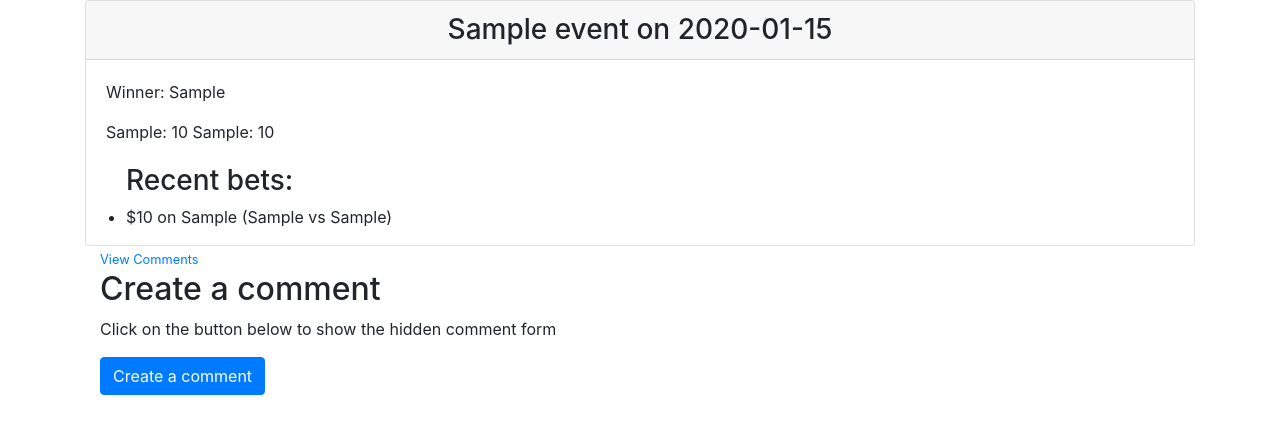
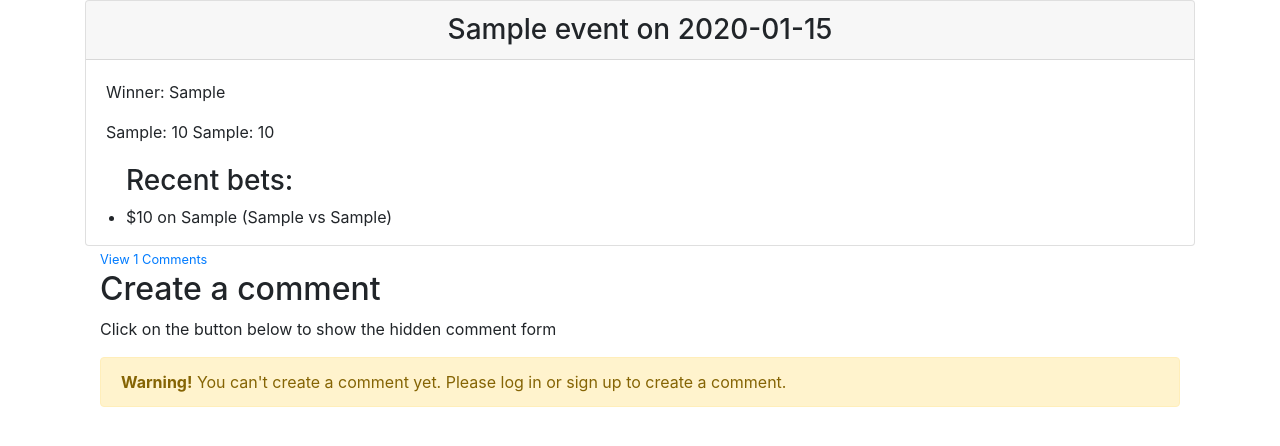
Before and after one commit to cmyk505/better-bets, a Flask app: page /event/1 in a window 1280 px wide. Shown: the part 56-502 px from the top of the page. Run offline with Flask 2, Linux system fonts and the light colour scheme; tables that the repository leaves empty hold one stand-in row (values such as "Sample post"); some libraries are stand-ins or nearby versions.

Commit message:
Updated event.html

```diff
--- a/templates/event.html
+++ b/templates/event.html
@@ -61,8 +61,9 @@
     <script src="../static/event.js"></script>
 
     <div class="container">
+        {% if comments|length > 0 %}
             <a href="#view_comments" data-toggle="collapse">
-            <small>View Comments</small>
+                <small>View {{ comments|length }} Comments</small>
             </a>
             <div id=view_comments class="collapse">
                 <div class="card-body">
@@ -80,11 +81,17 @@
                     {% endfor %}
                 </div>
             </div>
+        {% else %}
+            <div class="alert alert-info">
+                There are no comments related to this event.
+            </div>
+        {% endif %}
     </div>
 
     <div class=container>
         <h2> Create a comment </h2>
         <p>Click on the button below to show the hidden comment form</p>
+        {% if current_user.is_authenticated %}
             <button data-toggle="collapse" data-target="#comment" class="btn btn-primary"> Create a comment</button>
             <div id="comment" class=collapse>
                 <div class="card">
@@ -96,7 +103,8 @@
                                 <input type="text" id={{ event.id }} name="comment" class="form-control"
                                        placeholder="comment something"/>
                             </div>
-                        <button name="id" value={{ event.id }} type="submit" class="btn btn-primary">Comment</button>
+                            <button name="id" value={{ event.id }} type="submit" class="btn btn-primary">Comment
+                            </button>
                         </form>
                     </div>
                     <div class="card-footer">
@@ -108,5 +116,10 @@
                     </div>
                 </div>
             </div>
+        {% else %}
+            <div class="alert alert-warning">
+                <strong>Warning!</strong> You can't create a comment yet. Please log in or sign up to create a comment.
+            </div>
+        {% endif %}
     </div>
 {% endblock %}
```
Lines whose indentation alone changed are shown as unchanged.
